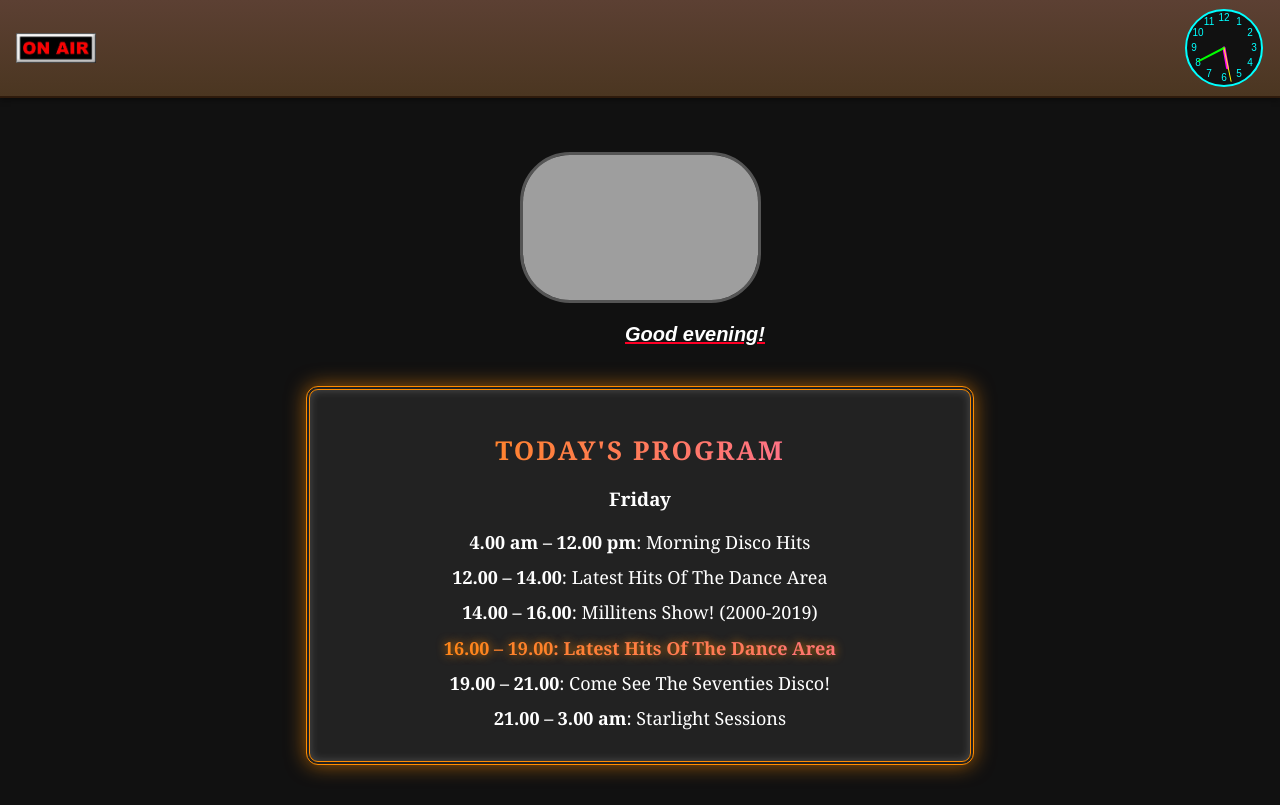
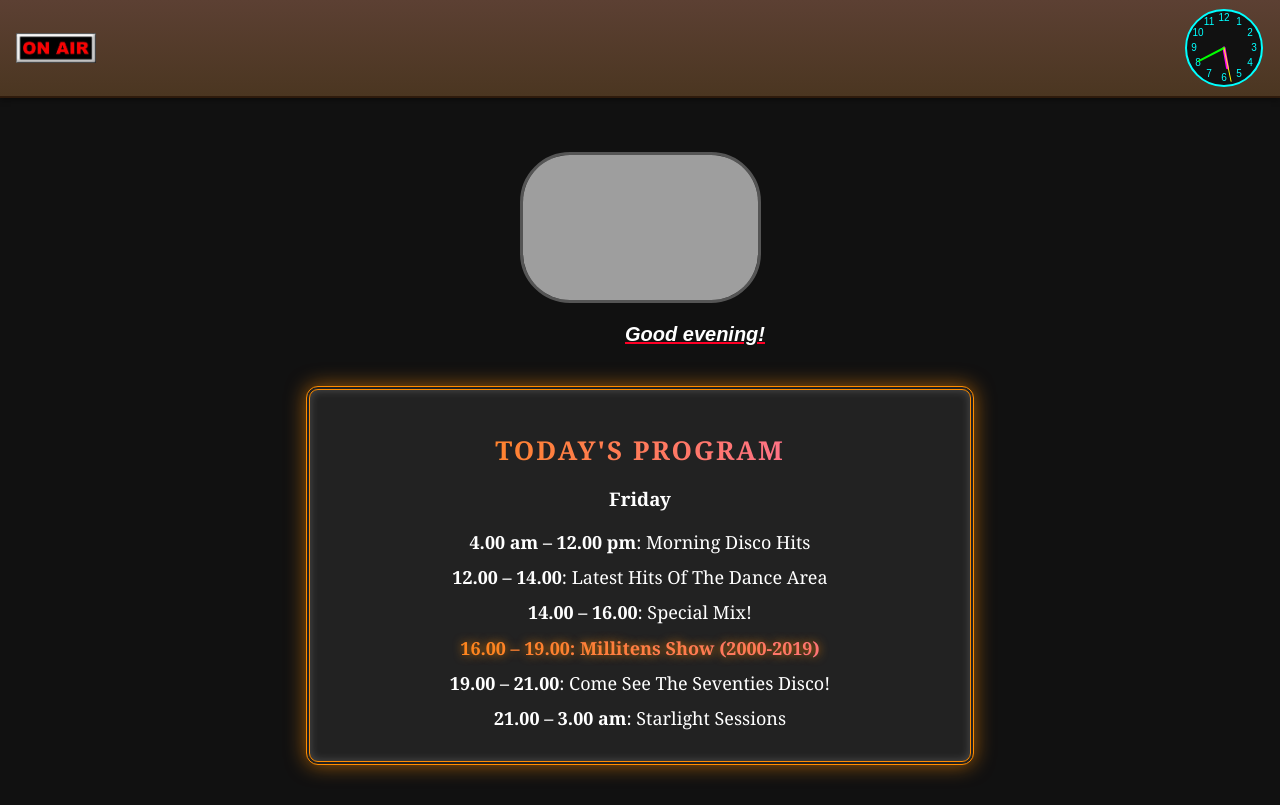
Before and after one commit to Georgyporgie/gasts, a plain HTML site: page gasts.html in a window 1280 px wide. Drawn offline with Linux system fonts and the light colour scheme; no server answers; grey boxes are pictures that could not be loaded; a web font is replaced by a local one.

Commit message:
Update gasts.html

```diff
--- a/gasts.html
+++ b/gasts.html
@@ -179,8 +179,8 @@
     <ul>
       <li data-start="3" data-end="12"><strong>4.00 am – 12.00 pm</strong>: Morning Disco Hits</li>
       <li data-start="12" data-end="14"><strong>12.00 – 14.00</strong>: Latest Hits Of The Dance Area</li>
-      <li data-start="14" data-end="16"><strong>14.00 – 16.00</strong>: Millitens Show! (2000-2019)</li>
-      <li data-start="16" data-end="19"><strong>16.00 – 19.00</strong>: Latest Hits Of The Dance Area</li>
+      <li data-start="14" data-end="16"><strong>14.00 – 16.00</strong>: Special Mix! </li>
+      <li data-start="16" data-end="19"><strong>16.00 – 19.00</strong>: Millitens Show (2000-2019)</li>
       <li data-start="19" data-end="21"><strong>19.00 – 21.00</strong>: Come See The Seventies Disco!</li>
       <li data-start="21" data-end="3"><strong>21.00 – 3.00 am</strong>: Starlight Sessions</li>
     </ul>
```
